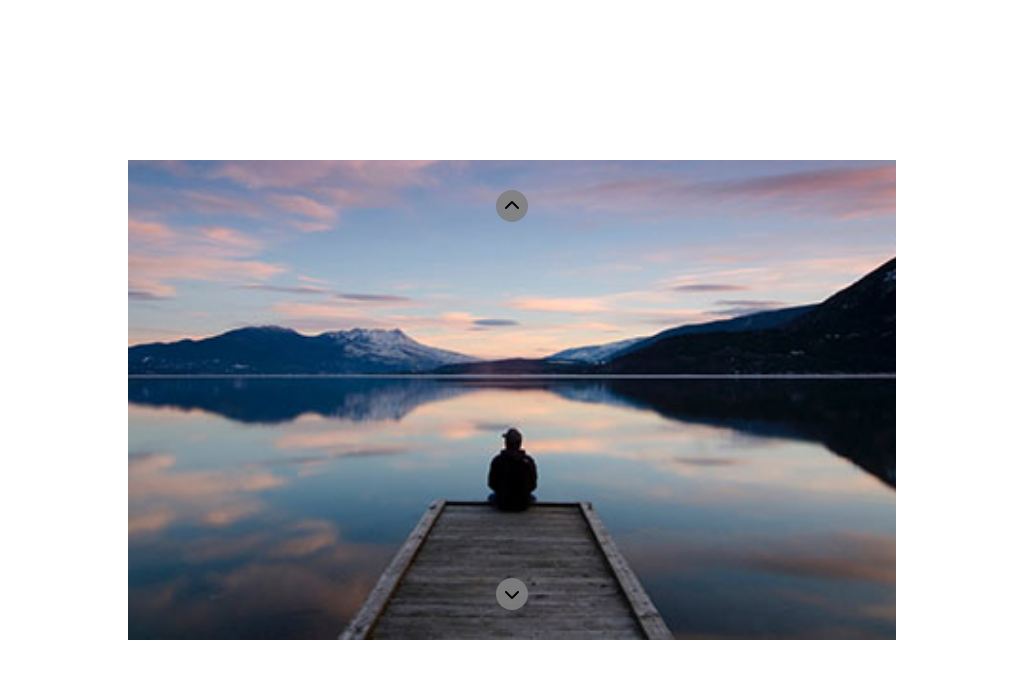
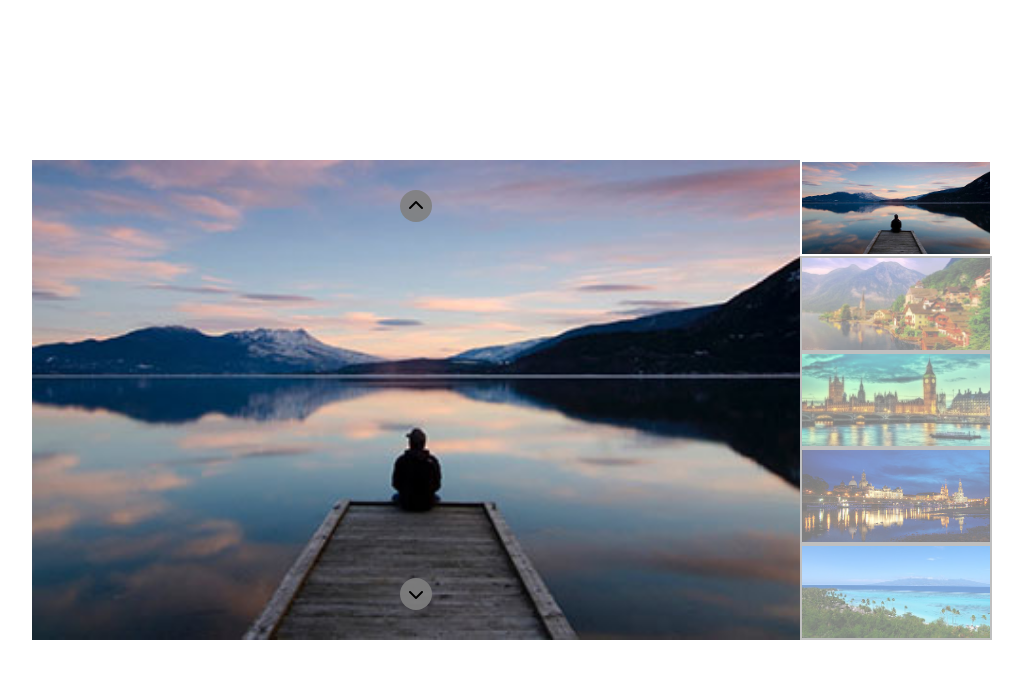
Before and after one commit to scurenza/js-array-carousel, a plain HTML site: page index.html in a window 1280 px wide. Shown: the whole page, without its empty margins (128-1151 px from the left). Drawn offline with Linux system fonts and the light colour scheme.

Commit message:
esercizio completo

```diff
--- a/css/style.css
+++ b/css/style.css
@@ -12,11 +12,13 @@
 
 .slider{
     width: 60vw;
-    background-color: aqua;
+    /* background-color: aqua; */
     position: absolute;
     top: 50%;
-    left: 50%;
-    transform: translate(-50%, -50%);
+    left: calc(50% - 7.5vw);
+    transform: translate(-50%, -50% );
+
+    display: flex;
 }
 
 .item {
@@ -29,8 +31,8 @@
     display: block;
 }
 
-.item img{
-    width: 100%;
+.item  img{
+    width: 60vw;
     height: 100%;
     object-fit: cover;
 }
@@ -59,3 +61,27 @@
 .hidden{
     display: none;
 }
+
+.mini-items-container{
+    display: flex;
+    flex-direction: column;
+    height: 60vh;
+}
+
+.card{
+    height: calc(60vh / 5);
+
+}
+
+.card img{
+    width: 15vw;
+    object-fit: cover;
+    height: calc(60vh / 5);
+    opacity: 0.5;
+    border: 2px solid grey;
+}
+
+.active-border img{
+    opacity: 1;
+    border: 2px solid white;
+}
--- a/index.html
+++ b/index.html
@@ -27,6 +27,23 @@
             <img src="img/01.jpg" alt="" />
           </div> -->
         </div>
+        <div class="mini-items-container">
+          <div class="card 0">
+            <img src="img/01.jpg" alt="" />
+          </div>
+          <div class="card 1">
+            <img src="img/02.jpg" alt="" />
+          </div>
+          <div class="card 2">
+            <img src="img/03.jpg" alt="" />
+          </div>
+          <div class="card 3">
+            <img src="img/04.jpg" alt="" />
+          </div>
+          <div class="card 4">
+            <img src="img/05.jpg" alt="" />
+          </div>
+        </div>
 
         <div class="up"><i class="fa-solid fa-chevron-up"></i></div>
         <div class="down"><i class="fa-solid fa-chevron-down"></i></div>
--- a/js/script.js
+++ b/js/script.js
@@ -29,6 +29,9 @@ const itemsContainer = document.querySelector(".items-container");
 const up = document.querySelector(".up");
 const down = document.querySelector(".down");
 
+const miniImage = document.querySelectorAll(".card");
+console.log(miniImage);
+
 // Ciclo per creare gli elementi
 for (let i = 0; i < albumImages.length; i++) {
     const element = `<div class="item">
@@ -44,6 +47,7 @@ for (let i = 0; i < albumImages.length; i++) {
 const items = document.getElementsByClassName("item");
 let sliderImage = 0;
 items[sliderImage].classList.add("active");
+miniImage[0].classList.add("active-border");
 
 // down.classList.add("hidden");
 
@@ -54,8 +58,8 @@ up.addEventListener("click", function() {
         // Nascondo la prima immagine
         items[sliderImage].classList.remove("active");
 
-        // Mostro bottone down
-        // down.classList.remove("hidden");
+        // nascondo effetto hover prima immagine
+        miniImage[sliderImage].classList.remove("active-border");
 
         // Incremento il contatore
         sliderImage++;
@@ -63,13 +67,16 @@ up.addEventListener("click", function() {
         // Mostro l'immagine successiva
         items[sliderImage].classList.add("active");
 
+        // Mostro hover sull'elemento successivo
+        miniImage[sliderImage].classList.add("active-border");
+
 
     } else {
         // Nascondo la prima immagine
         items[sliderImage].classList.remove("active");
 
-        // Mostro bottone down
-        // down.classList.remove("hidden");
+        // Nascondo hover sulla prima immagine
+        miniImage[sliderImage].classList.remove("active-border");
 
         // Riparto da zero
         sliderImage = 0;
@@ -77,9 +84,8 @@ up.addEventListener("click", function() {
         // Mostro l'immagine successiva
         items[sliderImage].classList.add("active");
 
-        // Incremento il contatore
-        sliderImage++;
-
+        // Mostro hover sull'elemento successivo
+        miniImage[sliderImage].classList.add("active-border");
     }
 
 });
@@ -91,8 +97,8 @@ down.addEventListener("click", function() {
         // Nascondo la prima immagine
         items[sliderImage].classList.remove("active");
 
-        // Mostro bottone down
-        // down.classList.remove("hidden");
+        // Nascondo hover sulla prima immagine
+        miniImage[sliderImage].classList.remove("active-border");
 
         // Decremento il contatore
         sliderImage--;
@@ -100,6 +106,24 @@ down.addEventListener("click", function() {
         // Mostro l'immagine successiva
         items[sliderImage].classList.add("active");
 
+        // Mostro hover sull'elemento successivo
+        miniImage[sliderImage].classList.add("active-border");
 
+
+    } else {
+        // Nascondo la prima immagine
+        items[sliderImage].classList.remove("active");
+
+        // Nascondo hover sulla prima immagine
+        miniImage[sliderImage].classList.remove("active-border");
+
+        // Riparto da zero
+        sliderImage = (albumImages.length - 1);
+
+        // Mostro l'immagine successiva
+        items[sliderImage].classList.add("active");
+
+        // Mostro hover sull'elemento successivo
+        miniImage[sliderImage].classList.add("active-border");
     }
 });
```
